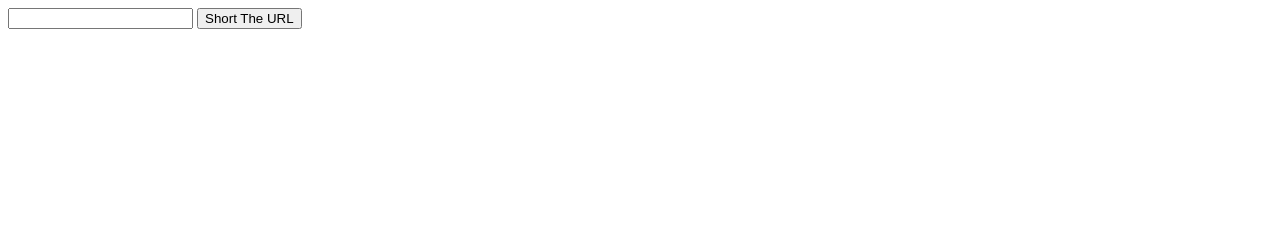
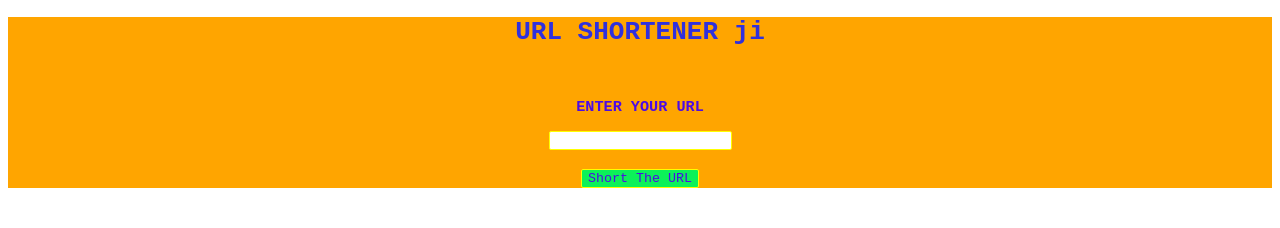
Before and after one commit to Anubhav-developr/url-shortener, a plain HTML site: page index2.html in a window 1280 px wide. Drawn offline with nearby package versions, Linux system fonts and the light colour scheme.

Commit message:
kuchh joda hey bhaiya

```diff
--- a/index2.html
+++ b/index2.html
@@ -1,16 +1,24 @@
 <!DOCTYPE html>
 <html lang="en">
-<head>
-    <meta charset="UTF-8">
-    <meta http-equiv="X-UA-Compatible" content="IE=edge">
-    <meta name="viewport" content="width=device-width, initial-scale=1.0">
-    <script src=”shortner.js”></script>
-    <title>Document</title>
-</head>
-<body>
-   <input type="url" id="urlinput">
-    <button onclick="shorturl()">Short The URL</button>
+  <head>
+    <meta charset="UTF-8" />
+    <meta http-equiv="X-UA-Compatible" content="IE=edge" />
+    <meta name="viewport" content="width=device-width, initial-scale=1.0" />
+    <script src="”shortner.js”"></script>
+    <link rel="stylesheet" href="url.css" />
+    <title>url shortener ji</title>
+  </head>
+  <body>
+    <div id="d1">
+        <h1>URL SHORTENER ji</h1>
+        <br>
+       <h3 id="p">ENTER YOUR URL</h3>
+      <div class="d"><input type="url" id="urlinput" /></div>
+      <br/>
+    <button id="by" onclick="shorturl()"><div id="z">Short The URL</div></button>
+    </div>  <br/> <br/>
+
     <script src="https://ajax.googleapis.com/ajax/libs/jquery/3.3.1/jquery.min.js"></script>
     <script src="shortner.js"></script>
-</body>
+  </body>
 </html>
--- /dev/null
+++ b/url.css
@@ -0,0 +1,66 @@
+#urlinput{
+
+}
+
+
+
+
+#by:hover { color: hotpink;
+
+
+}
+
+#d1 {
+    border-top: 2px ivory ;
+    text-align: center;
+    background-color: orange;
+}
+
+h1:hover {   color: rgb(253, 10, 10);
+
+}
+
+#p:hover {
+    color: rgb(240, 8, 8);
+}
+
+input:hover{
+border: 2px solid rgb(233, 134, 4);
+}
+
+
+
+h1 {
+    font-family:monospace;
+    color: rgb(48, 48, 221);
+
+
+}
+
+#p{
+    font-family:monospace;
+    color: rgb(76, 11, 228);
+
+
+
+}
+
+#by {
+    background-color: rgb(12, 241, 89);
+    border: 1px solid yellow;
+    border-radius: 2px;
+
+}
+
+#z{
+    font-family: monospace;
+    color: rgb(76, 11, 228);
+
+}
+input{
+    border: 1px solid yellow;
+    border-radius: 2px;
+}
+#z:hover{
+    color: red;
+}
```
